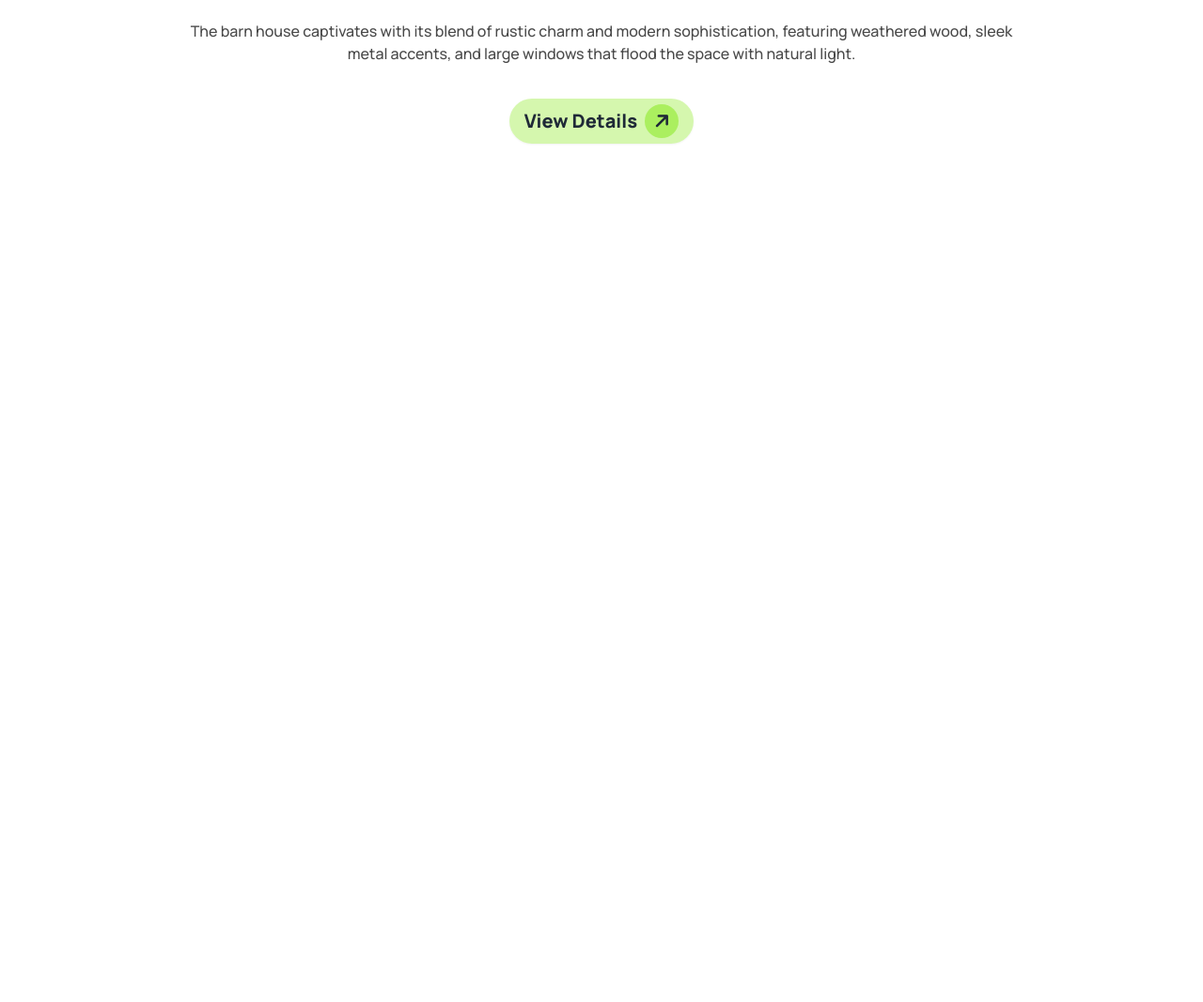
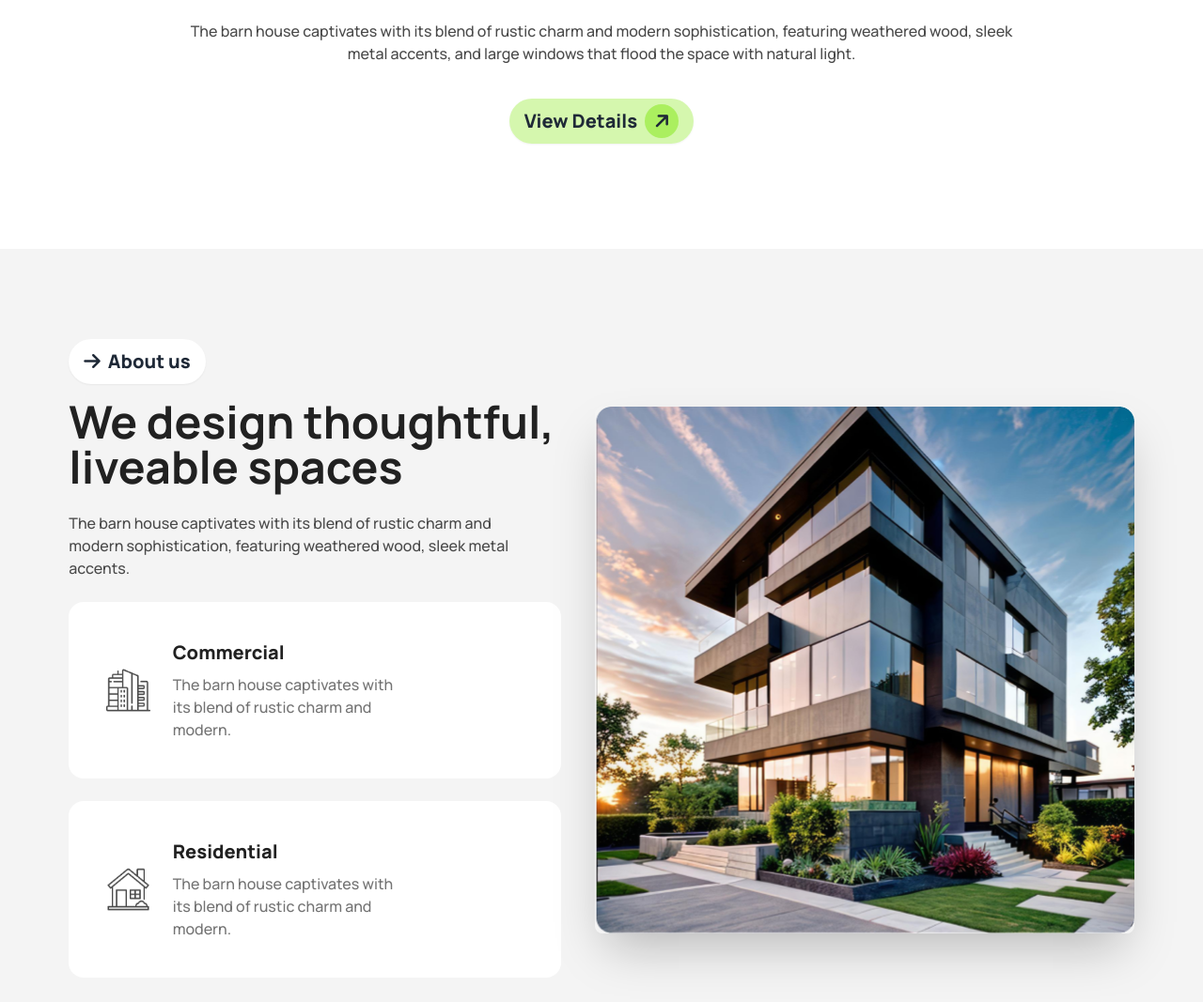
Before and after one commit to shahadat513/Assignment-3, a plain HTML site: page index.html in a window 1280 px wide. Shown: the part 653-1720 px from the top of the page at 94% size. Before the commit the page ends 918 px from the top, so only its background shows below. Drawn offline with nearby package versions, Linux system fonts and the light colour scheme.

Commit message:
Finished the About us Section

```diff
--- a/index.html
+++ b/index.html
@@ -19,13 +19,14 @@
         tailwind.config = {
             theme: {
                 extend: {
-                    colors:{
-                        bg_primary:'rgb(255, 255, 255)rgba(255, 255, 255, 0)',
+                    colors: {
+                        bg_primary: 'rgb(255, 255, 255)rgba(255, 255, 255, 0)',
+                        bg_secondary: 'rgba(244, 244, 244, 1)',
                         green: 'rgb(171, 239, 95)',
                         low_green: 'rgba(171, 239, 95, 0.5)',
-                        title:'rgb(33, 33, 33)',
-                        sub:'rgb(73, 73, 73)',
-                        des:'rgb(115, 115, 115)'
+                        title: 'rgb(33, 33, 33)',
+                        sub: 'rgb(73, 73, 73)',
+                        des: 'rgb(115, 115, 115)'
                     },
                     fontFamily: {
                         Manrope: 'Manrope',
@@ -37,7 +38,7 @@
 </head>
 
 <body class="font-Manrope">
-    <header class="mx-auto w-11/12 bg-bg_primary">
+    <header class="w-11/12 mx-auto bg-bg_primary">
         <!-- Navbar -->
         <section class="">
             <div class="navbar p-0 py-5">
@@ -96,23 +97,62 @@
         </section>
 
         <!-- Banner -->
-         <section class="flex flex-col justify-center items-center mt-12 mb-28">
+        <section class="flex flex-col justify-center items-center mt-12 mb-28">
             <!-- Banner Image -->
             <div>
                 <img src="assets/banner.png" alt="">
             </div>
             <!-- Banner Content -->
             <div class="mt-8">
-                <h1 class="text-3xl lg:text-6xl text-title font-extrabold text-center lg:w-3/4 mx-auto ">A barn house of this design has a striking appearance</h1>
-                <p class="mt-8 text-sub font-medium lg:w-3/4 mx-auto text-center">The barn house captivates with its blend of rustic charm and modern sophistication, featuring weathered wood, sleek metal accents, and large windows that flood the space with natural light.</p>
+                <h1 class="text-3xl lg:text-6xl text-title font-extrabold text-center lg:w-3/4 mx-auto ">A barn house of
+                    this design has a striking appearance</h1>
+                <p class="mt-8 text-sub font-medium lg:w-3/4 mx-auto text-center">The barn house captivates with its
+                    blend of rustic charm and modern sophistication, featuring weathered wood, sleek metal accents, and
+                    large windows that flood the space with natural light.</p>
             </div>
-            <button class="btn bg-low_green border-0 hover:bg-green text-xl font-extrabold rounded-3xl mt-9">View Details <i
-                class="fa-solid fa-arrow-up rotate-45  rounded-full h-9 w-9 flex justify-center items-center bg-green"></i></button>
-         </section>
+            <button class="btn bg-low_green border-0 hover:bg-green text-xl font-extrabold rounded-3xl mt-9">View
+                Details <i
+                    class="fa-solid fa-arrow-up rotate-45  rounded-full h-9 w-9 flex justify-center items-center bg-green"></i></button>
+        </section>
 
     </header>
-    <main>
-
+    <main class="bg-bg_secondary">
+        <!-- About Us -->
+        <section class="w-11/12 mx-auto ">
+            <div class="lg:py-24 p-5 ">
+                <div class="flex gap-9 justify-center lg:justify-between items-center flex-col lg:flex-row">
+                    <div class="flex flex-col lg:justify-start justify-center lg:items-start items-center">
+                        <button class="btn bg-white border-0  text-xl font-extrabold rounded-3xl items-center"><i
+                                class="fa-solid fa-arrow-right"></i> About us</button>
+                        <h1 class=" text-2xl lg:text-5xl text-title font-bold mt-4 mb-6 lg:text-left text-center">We design thoughtful, <br> liveable spaces
+                        </h1>
+                        <p class="text-sm lg:text-base font-medium text-sub mb-6 lg:text-left text-center">
+                            The barn house captivates with its blend of rustic charm and <br>
+                            modern sophistication, featuring weathered wood, sleek metal accents.
+                        </p>
+                        <div class="box-1 p-10 bg-white flex justify-between items-center gap-6 mb-6 rounded-2xl morder-0">
+                            <div>
+                                <img src="assets/commercial.png" alt="">
+                            </div>
+                            <div>
+                                <h1 class="text-xl font-extrabold mb-2 text-title">Commercial</h1>
+                                <p class="text-des font-medium lg:w-2/3">The barn house captivates with its blend of rustic charm and modern.</p>
+                            </div>
+                        </div>
+                        <div class="box-2 p-10 bg-white flex justify-between items-center gap-6 mb-6 rounded-2xl morder-0">
+                            <div>
+                                <img src="assets/residential.png" alt="">
+                            </div>
+                            <div>
+                                <h1 class="text-xl font-extrabold mb-2 text-title">Residential</h1>
+                                <p class="text-des font-medium lg:w-2/3">The barn house captivates with its blend of rustic charm and modern.</p>
+                            </div>
+                        </div>
+                    </div>
+                    <img src="assets/Rectangle.png" class=" rounded-lg shadow-2xl" />
+                </div>
+            </div>
+        </section>
     </main>
     <footer>
 
```
